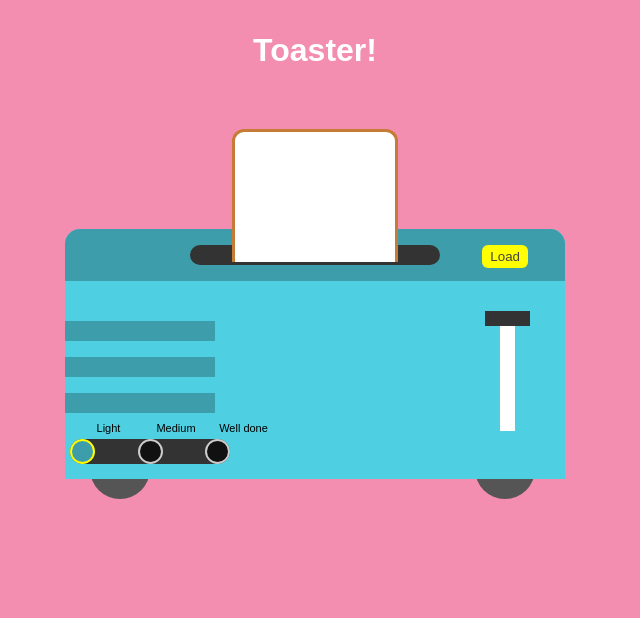
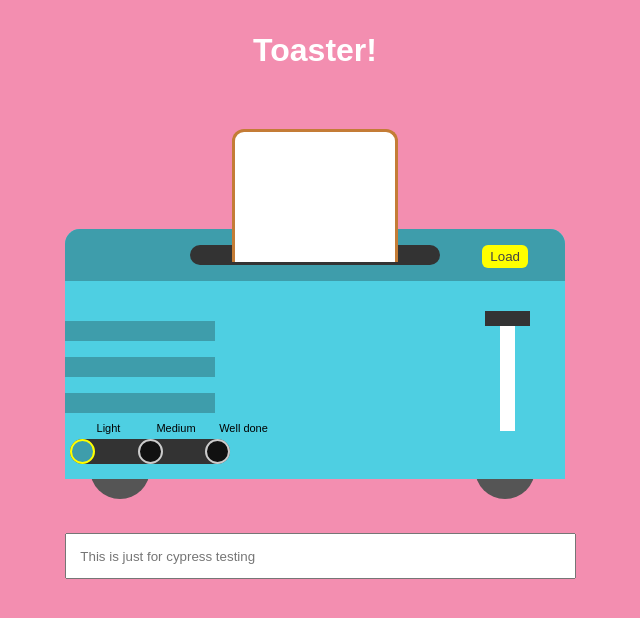
Before and after one commit to danielvanc/toaster, a React (Create React App) app: page / in a window 1280 px wide. Shown: the top 618 px of the page, without its empty margins (325-965 px from the left). Built offline with nearby package versions, Linux system fonts and the light colour scheme.

Commit message:
Add extra text field and test for cypress testing

```diff
--- /dev/null
+++ b/src/components/InputBox.js
@@ -0,0 +1,18 @@
+import React from 'react';
+import styled from 'styled-components'
+
+const MyInput = styled.input`
+  bottom: -100px;
+  left: 0;
+  padding: 1em;
+  position: absolute;
+  width: 480px;
+`
+
+const InputBox = () => {
+  return (
+    <MyInput type="text" className="CypressTestBox" placeholder="This is just for cypress testing" />
+  );
+};
+
+export default InputBox;
--- a/src/components/toaster.js
+++ b/src/components/toaster.js
@@ -2,6 +2,7 @@ import React, { Component } from 'react';
 import HeatLevel from './HeatLevel'
 import { Toaster } from './toaster.css';
 import Toast from './toast';
+import InputBox from './InputBox'
 
 class toaster extends Component {
   constructor(props) {
@@ -58,6 +59,7 @@ class toaster extends Component {
 
   render() {
     return (
+      <>
         <Toaster
           theme={this.props.theme}
           className="Toaster"
@@ -104,6 +106,8 @@ class toaster extends Component {
             </button>
           </span>
           </Toaster>
+          <InputBox />
+      </>
     );
   }
 }
```
Also changed, not shown: 1 other file (tests, documents, lock files or other folders). Lines whose indentation alone changed are shown as unchanged.
